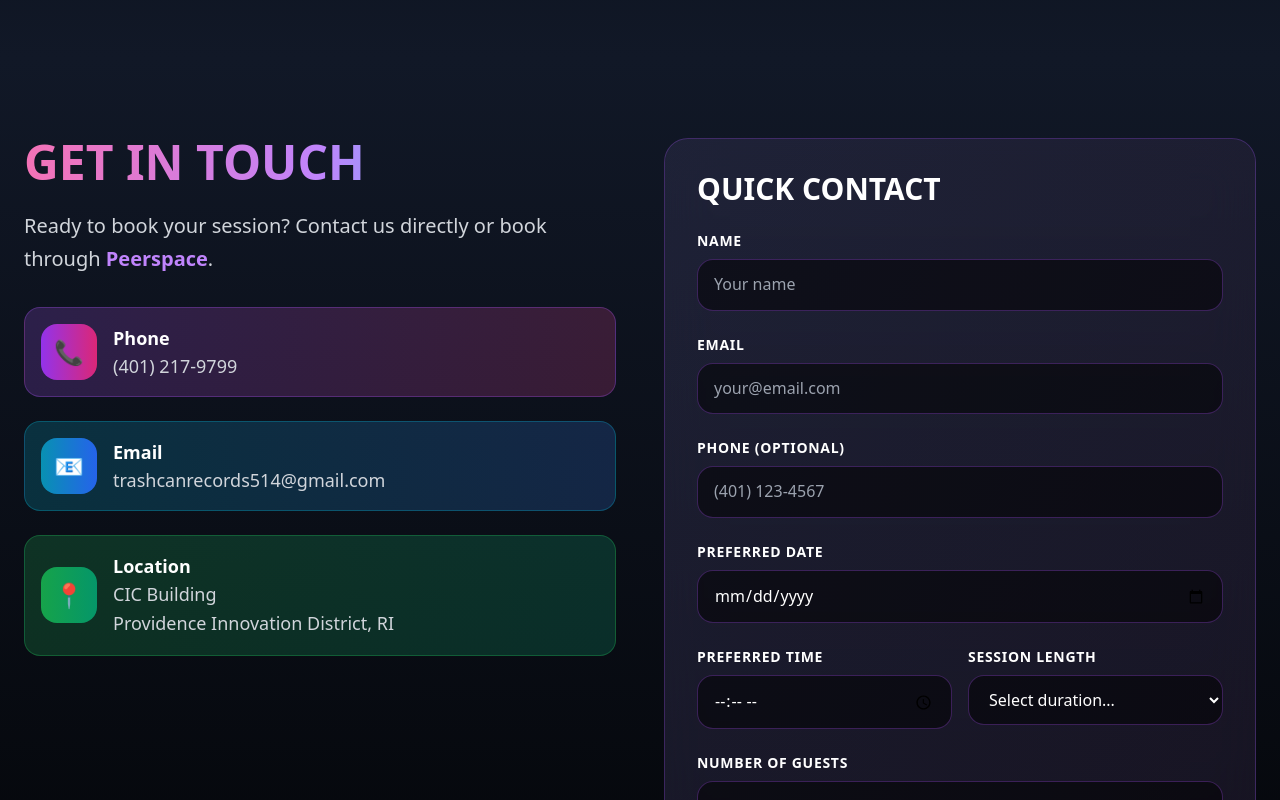
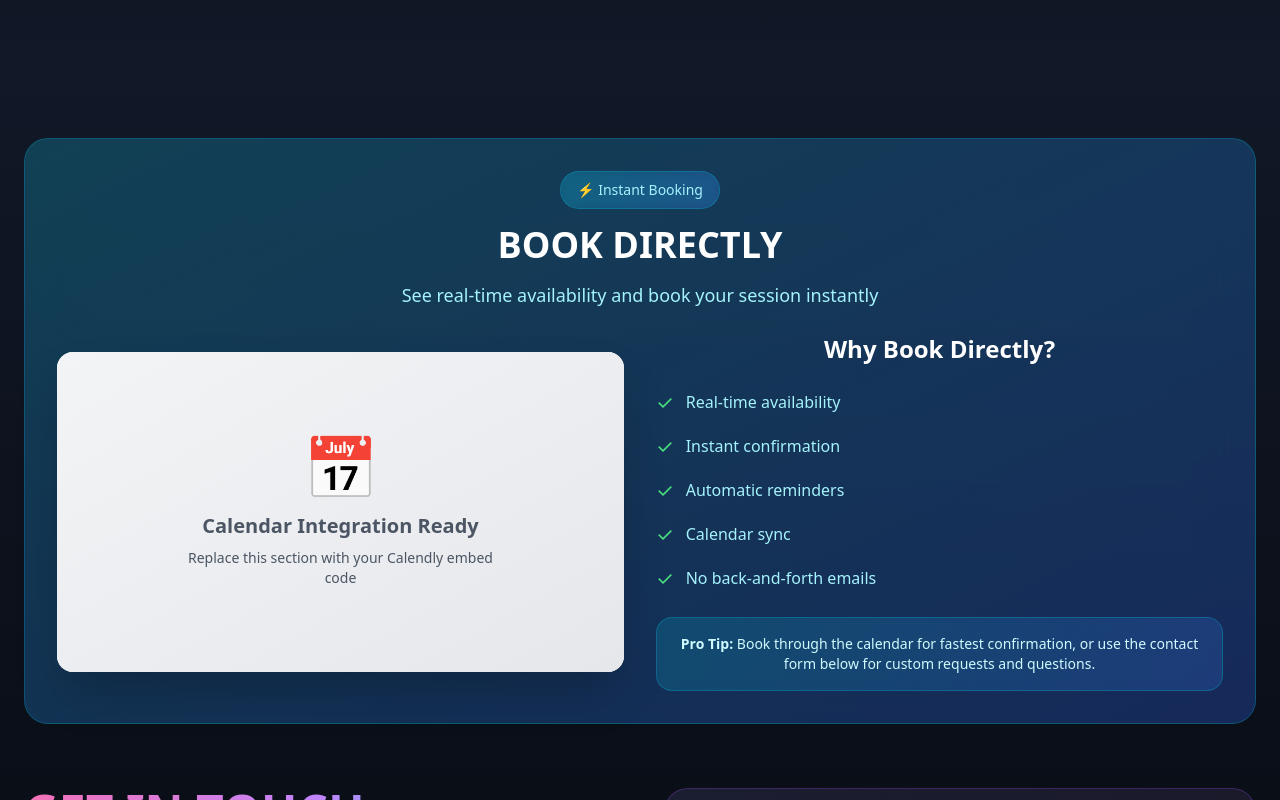
Before and after one commit to BTheCoderr/trashcanrecords-studio, a Next.js app: page / in a window 1280 px wide. Shown: the part 4700-5500 px from the top of the page. Built offline with nearby package versions, Linux system fonts and the light colour scheme.

Commit message:
Add calendar booking integration and complete website

```diff
--- a/app/page.tsx
+++ b/app/page.tsx
@@ -393,11 +393,73 @@ export default function Home() {
       {/* Contact Section */}
       <section id="booking" className="py-20 bg-gradient-to-b from-gray-900 to-black text-white">
         <div className="max-w-7xl mx-auto px-6">
+          {/* Calendar Booking Section */}
+          <div className="mb-16">
+            <div className="relative bg-gradient-to-br from-cyan-800/50 to-blue-900/50 backdrop-blur-xl rounded-3xl p-8 border border-cyan-500/30 hover:border-cyan-400/50 transition-all duration-500">
+              <div className="absolute inset-0 bg-gradient-to-br from-cyan-500/10 to-blue-500/10 rounded-3xl opacity-50"></div>
+              <div className="relative z-10 text-center">
+                <div className="inline-flex items-center px-4 py-2 rounded-full bg-gradient-to-r from-cyan-500/20 to-blue-500/20 border border-cyan-500/30 mb-4 backdrop-blur-sm">
+                  <span className="text-sm font-medium text-cyan-200">⚡ Instant Booking</span>
+                </div>
+                <h3 className="text-4xl font-black text-white mb-4">BOOK DIRECTLY</h3>
+                <p className="text-cyan-200 mb-6 text-lg">See real-time availability and book your session instantly</p>
+
+                <div className="grid lg:grid-cols-2 gap-8 items-center">
+                  {/* Calendar Placeholder */}
+                  <div className="bg-white rounded-2xl overflow-hidden shadow-2xl">
+                    <div className="h-80 flex items-center justify-center bg-gradient-to-br from-gray-100 to-gray-200">
+                      <div className="text-center text-gray-600">
+                        <div className="text-6xl mb-4">📅</div>
+                        <div className="text-xl font-bold mb-2">Calendar Integration Ready</div>
+                        <div className="text-sm max-w-xs mx-auto">
+                          Replace this section with your Calendly embed code
+                        </div>
+                      </div>
+                    </div>
+                  </div>
+
+                  {/* Benefits */}
+                  <div className="space-y-6">
+                    <h4 className="text-2xl font-bold text-white">Why Book Directly?</h4>
+                    <div className="grid grid-cols-1 gap-4">
+                      <div className="flex items-center space-x-3">
+                        <span className="text-green-400 text-xl">✓</span>
+                        <span className="text-cyan-200">Real-time availability</span>
+                      </div>
+                      <div className="flex items-center space-x-3">
+                        <span className="text-green-400 text-xl">✓</span>
+                        <span className="text-cyan-200">Instant confirmation</span>
+                      </div>
+                      <div className="flex items-center space-x-3">
+                        <span className="text-green-400 text-xl">✓</span>
+                        <span className="text-cyan-200">Automatic reminders</span>
+                      </div>
+                      <div className="flex items-center space-x-3">
+                        <span className="text-green-400 text-xl">✓</span>
+                        <span className="text-cyan-200">Calendar sync</span>
+                      </div>
+                      <div className="flex items-center space-x-3">
+                        <span className="text-green-400 text-xl">✓</span>
+                        <span className="text-cyan-200">No back-and-forth emails</span>
+                      </div>
+                    </div>
+
+                    <div className="bg-gradient-to-r from-cyan-500/20 to-blue-500/20 rounded-2xl p-4 border border-cyan-500/30">
+                      <p className="text-cyan-100 text-sm">
+                        <strong>Pro Tip:</strong> Book through the calendar for fastest confirmation, or use the contact form below for custom requests and questions.
+                      </p>
+                    </div>
+                  </div>
+                </div>
+              </div>
+            </div>
+          </div>
+
           <div className="grid lg:grid-cols-2 gap-12">
             <div>
               <h2 className="text-5xl font-black text-transparent bg-gradient-to-r from-pink-400 via-purple-400 to-cyan-400 bg-clip-text mb-6">GET IN TOUCH</h2>
               <p className="text-xl text-gray-300 mb-8 leading-relaxed">
-                Ready to book your session? Contact us directly or book through <span className="text-purple-400 font-semibold">Peerspace</span>.
+                Have questions or special requirements? Contact us directly or book through <span className="text-purple-400 font-semibold">Peerspace</span>.
               </p>
 
               <div className="space-y-6">
```
Also changed, not shown: 1 other file (tests, documents, lock files or other folders).
